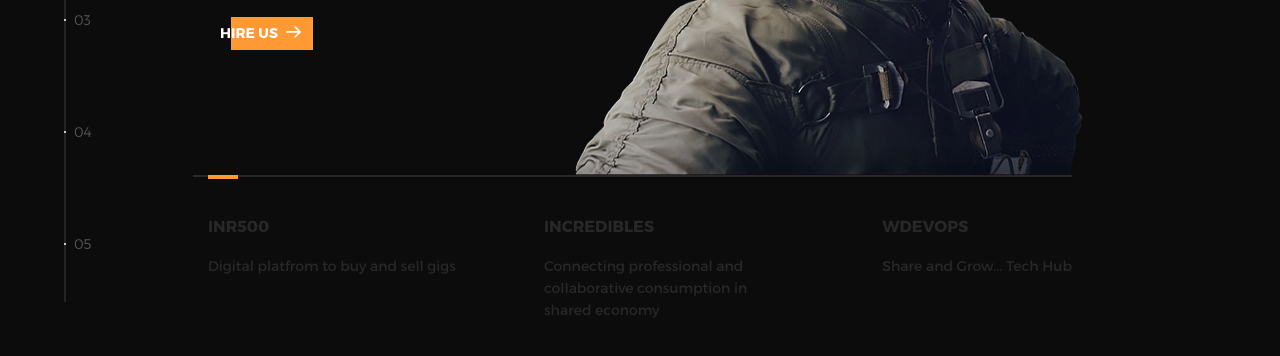
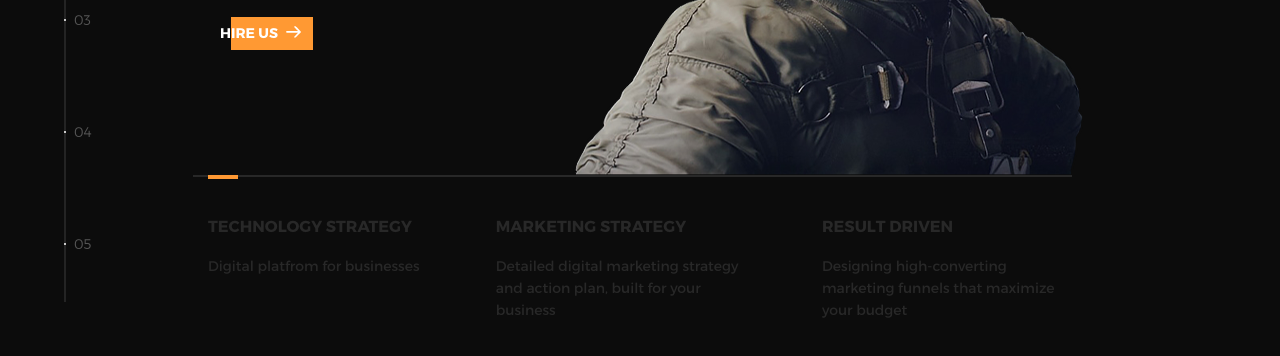
Before and after one commit to Ambivert-technologies/ambivert, a plain HTML site: page index.html in a window 1280 px wide. Shown: the part 378-734 px from the top of the page. Drawn offline with nearby package versions, Linux system fonts and the light colour scheme.

Commit message:
Update index.html

```diff
--- a/index.html
+++ b/index.html
@@ -61,16 +61,16 @@
               </div>
               <div class="intro--options">
                 <a href="#0">
-                  <h3>INR500</h3>
-                  <p>Digital platfrom to buy and sell gigs</p>
+                  <h3>Technology Strategy</h3>
+                  <p>Digital platfrom for businesses</p>
                 </a>
                 <a href="#0">
-                  <h3>Incredibles</h3>
-                  <p>Connecting professional and collaborative consumption in shared economy</p>
+                  <h3>Marketing strategy</h3>
+                  <p>Detailed digital marketing strategy and action plan, built for your business</p>
                 </a>
                 <a href="#0">
-                  <h3>Wdevops</h3>
-                  <p>Share and Grow... Tech Hub</p>
+                  <h3>Result Driven</h3>
+                  <p>Designing high-converting marketing funnels that maximize your budget</p>
                 </a>
               </div>
             </div>
```
